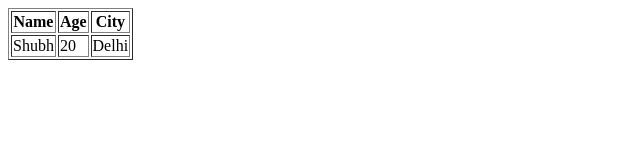
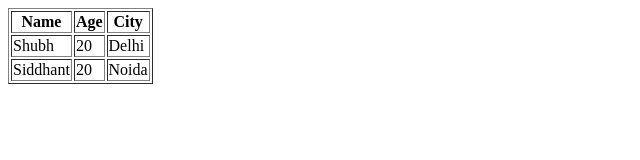
Before and after one commit to Siddhant18-ops/siddhant_2025b01011033_academic_repo, a plain HTML site: page worksheet questions/ques 1.html in a window 1280 px wide. Shown: the whole page, without its empty margins (0-640 px from the left). Drawn offline with Linux system fonts and the light colour scheme.

Commit message:
initial commits

```diff
--- a/worksheet questions/ques 1.html
+++ b/worksheet questions/ques 1.html
@@ -15,3 +15,11 @@
     <td>20</td>
     <td>Delhi</td>
   </tr>
+<tr>
+    <td>Siddhant</td>
+    <td>20</td>
+    <td>Noida</td>
+  </tr>
+</table>
+</body>
+</html>
```
